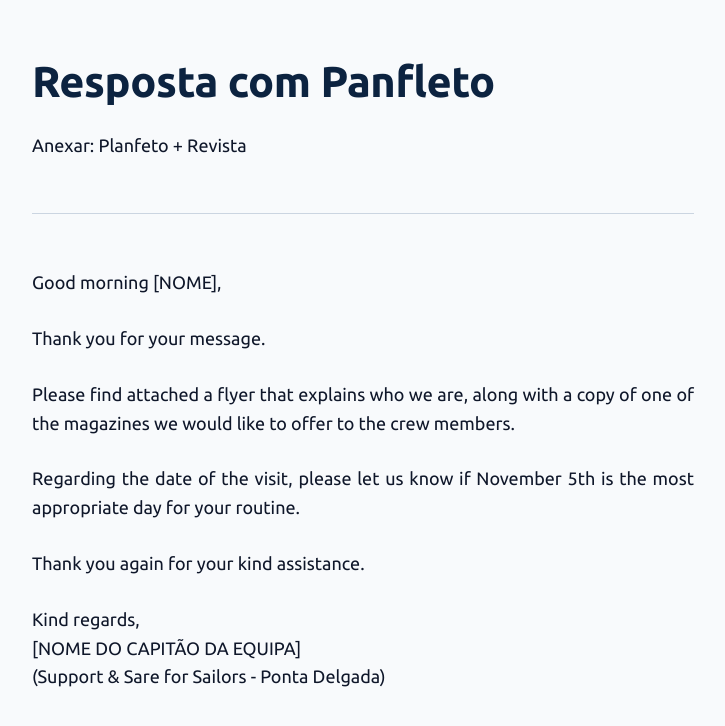
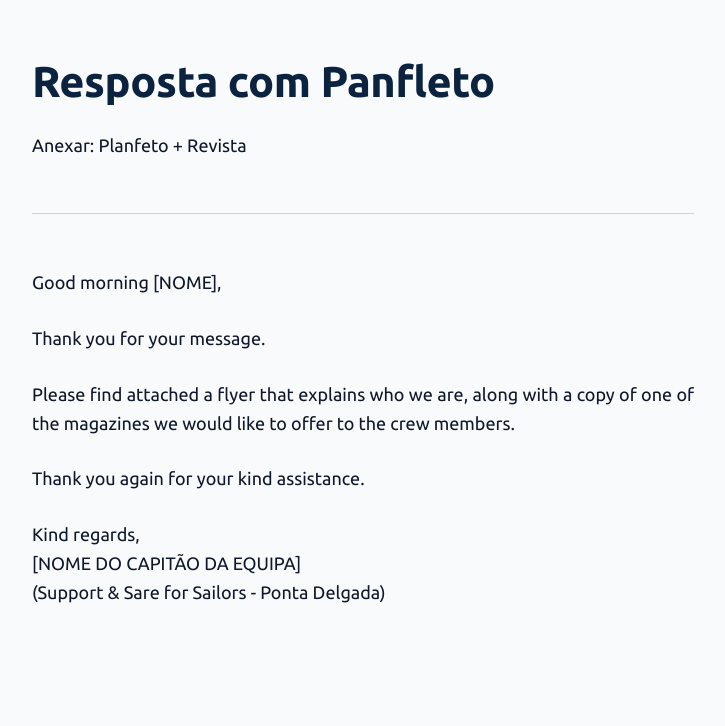
Before and after one commit to tep-pdl/tep-pdl.github.io, a Jekyll site: the page built from secretariado/resposta-com-panfleto.md, in a window 1280 px wide. Shown: the top 726 px of the page, without its empty margins (277-1002 px from the left). Built offline with Jekyll 4.4.1, drawn with Linux system fonts in a browser that asks for light colours; our own code applies the rules of GitHub Pages for plain Markdown files.

Commit message:
Update resposta-com-panfleto.md

```diff
--- a/secretariado/resposta-com-panfleto.md
+++ b/secretariado/resposta-com-panfleto.md
@@ -10,8 +10,6 @@ Thank you for your message.
 
 Please find attached a flyer that explains who we are, along with a copy of one of the magazines we would like to offer to the crew members.
 
-Regarding the date of the visit, please let us know if November 5th is the most appropriate day for your routine.
-
 Thank you again for your kind assistance.
 
 Kind regards,
```
